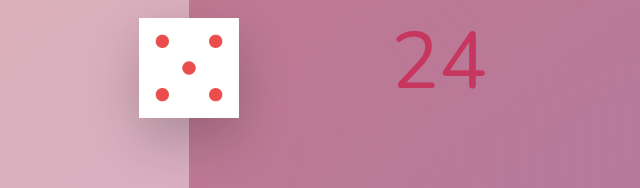
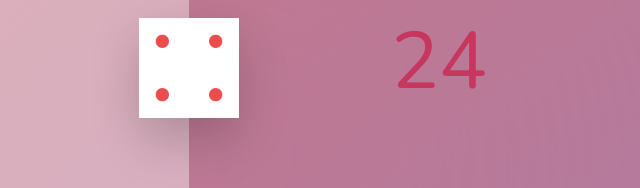
Before and after one commit to arcvin-corp/PigGame, a website with bundled scripts: page index.html in a window 1280 px wide. Shown: the part 247-435 px from the top of the page, 451-1091 px from the left. Built offline with nearby package versions, Linux system fonts and the light colour scheme; files whose address does not match are found by name.

Commit message:
Added dice image

```diff
--- a/index.html
+++ b/index.html
@@ -26,7 +26,7 @@
         </div>
       </section>
 
-      <img src="dice-5.png" alt="Playing dice" class="dice" />
+      <img src="images/dice-4.png" alt="Playing dice" class="dice" />
       <button class="btn btn--new">🔄 New game</button>
       <button class="btn btn--roll">🎲 Roll dice</button>
       <button class="btn btn--hold">📥 Hold</button>
```
